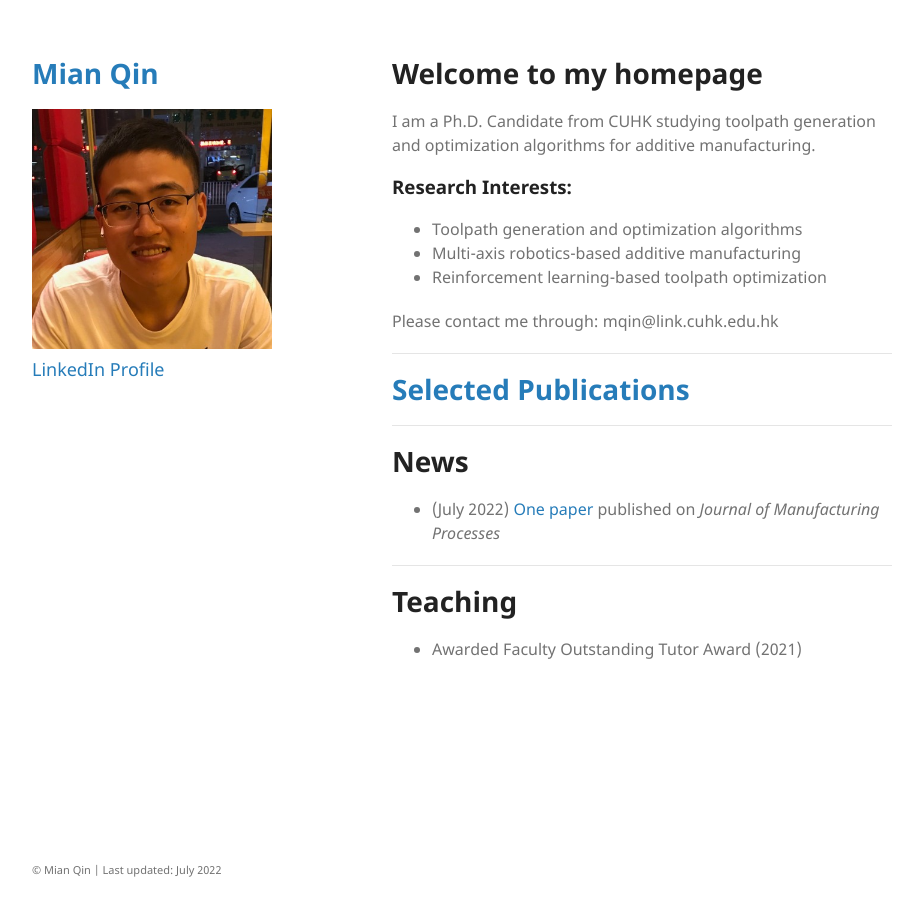
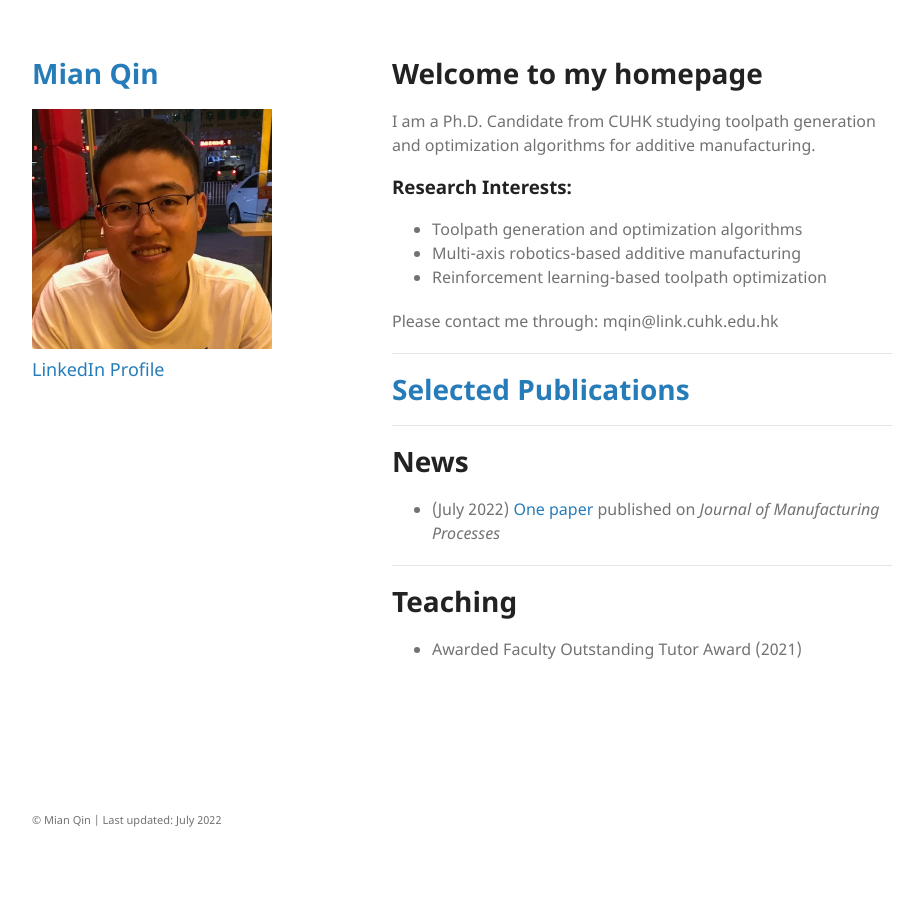
Before and after one commit to mqincuhk/mqincuhk.github.io, a Jekyll site: the page built from index.md, in a window 1280 px wide. Shown: the whole page, without its empty margins (178-1088 px from the left). Built offline with Jekyll 4.4.1, drawn with Linux system fonts in a browser that asks for light colours; a script that is not in the unit is left out; our own code applies the rules of GitHub Pages for plain Markdown files.

Commit message:
Update jekyll-theme-minimal.scss

```diff
--- a/_sass/jekyll-theme-minimal.scss
+++ b/_sass/jekyll-theme-minimal.scss
@@ -209,7 +209,7 @@ footer {
   width:240px;
   float:left;
   position:fixed;
-  bottom:0px;
+  bottom:50px;
   -webkit-font-smoothing:subpixel-antialiased;
 }
 
```
